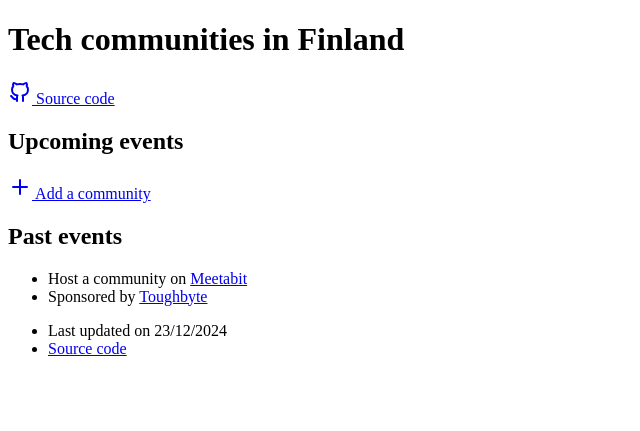
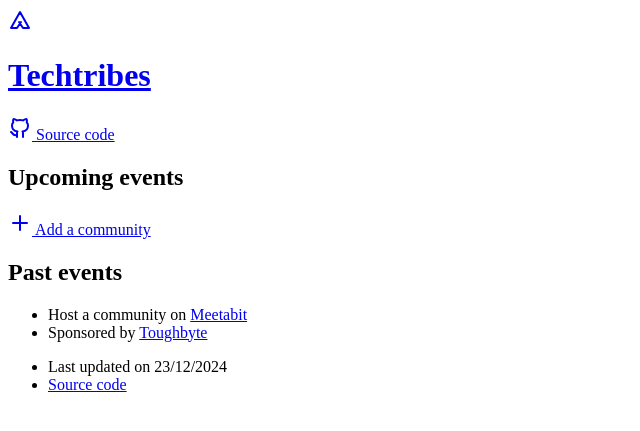
Before and after one commit to yuehanjohn/techtribes, a Jekyll site: the page built from site/index.html, in a window 1280 px wide. Shown: the top 431 px of the page, without its empty margins (0-640 px from the left). Built offline with Jekyll 4.4.1, drawn with Linux system fonts in a browser that asks for light colours.

Commit message:
updated brand in navbar

```diff
--- a/site/_includes/header.html
+++ b/site/_includes/header.html
@@ -1,21 +1,20 @@
 <header class="navbar navbar-expand-md d-print-none">
   <div class="container">
-    <div
+    <a
       class="navbar-brand navbar-brand-autodark d-none-navbar-horizontal pe-0 pe-md-3"
+      href="{{ site.url }}/"
     >
-      <h1>Tech communities in Finland</h1>
-    </div>
+      {% include icons/tent.svg %}
+      <h1 class="mb-0">Techtribes</h1>
+    </a>
     <div class="navbar-nav flex-row order-md-last">
       <div class="nav-item d-none d-md-flex">
         <div class="btn-list">
-          <a
-            href="https://github.com/olegp/techtribes"
-            class="btn"
-          >
-            {% include icons/github.svg %}
-            Source code
+          <a href="https://github.com/olegp/techtribes" class="btn">
+            {% include icons/github.svg %} Source code
           </a>
         </div>
       </div>
+    </div>
   </div>
 </header>
```
Also changed, not shown: site/_includes/icons/tent.svg (added).
